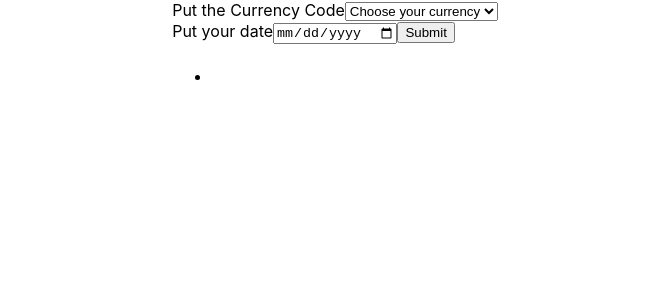
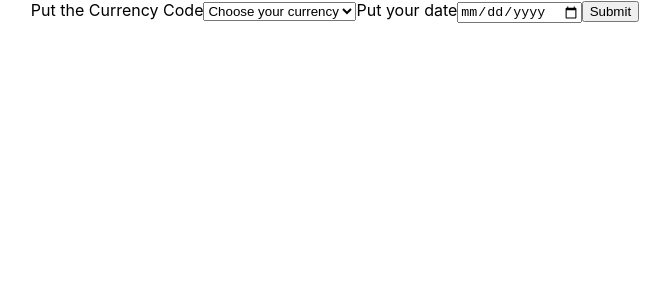
Before and after one commit to ComicMatthew/BankAPI-React, a React (Create React App) app in the folder bankapireact/: page / in a window 1280 px wide. Shown: the top 300 px of the page, without its empty margins (305-975 px from the left). Built offline with nearby package versions, Linux system fonts and the light colour scheme.

Commit message:
used second link with all currencies

```diff
--- a/bankapireact/src/App.js
+++ b/bankapireact/src/App.js
@@ -1,5 +1,5 @@
 import "./App.css";
-import React, {useState} from "react";
+import React, { useState } from "react";
 import SearchForm from "./Components/SearchForm";
 import Results from "./Components/Results";
 
@@ -9,32 +9,35 @@ import Results from "./Components/Results";
 //   { currency: "dolar australijski", code: "AUD", mid: 3.0616 },
 // ];
 
+function App() {
+  const [currencyData, setCurrencyData] = useState({
+    currencyList: [],
+    date: "",
+  });
 
+  const [currencyCode, setCurrencyCode] = useState("");
 
-function App() {
-
-  let [currencyData, setCurrencyData] = useState({
-    currency: '',
-    code: '',
-    mid: '',
-    date: ''
-  })
+  const addCurrencyHandler = (currencyCode) => {
+    console.log(currencyCode);
+    setCurrencyCode(currencyCode);
+  };
 
   const addDateHandler = (data) => {
-    console.log(data)
+    console.log(data);
     setCurrencyData({
-      currency: data.currency,
-      code: data.code,
-      mid: data.rates[0].mid,
-      date: data.rates[0].effectiveDate
-
-    })
-  }
+      currencyList: data[0].rates,
+      date: data[0].effectiveDate,
+    });
+  };
 
   return (
     <div className="App">
-      <SearchForm addDate = {addDateHandler} />
-      <Results items={currencyData} />
+      <SearchForm addDate={addDateHandler} addCurrency={addCurrencyHandler} />
+      <Results
+        items={currencyData.currencyList}
+        date={currencyData.date}
+        code={currencyCode}
+      />
     </div>
   );
 }
--- a/bankapireact/src/Components/ListItem.js
+++ b/bankapireact/src/Components/ListItem.js
@@ -2,12 +2,12 @@ import React from "react";
 
 const ListItem = (props) => {
   return (
-    <li>
+    <div>
       <h1>{props.currency}</h1>
       <h2>{props.code}</h2>
       <h3>{props.mid}</h3>
       <h3>{props.date}</h3>
-    </li>
+    </div>
   );
 };
 
--- a/bankapireact/src/Components/Results.js
+++ b/bankapireact/src/Components/Results.js
@@ -1,21 +1,39 @@
 import ListItem from "./ListItem";
-// import React, {useState} from "react";
+import React from "react";
 
 const Results = (props) => {
+  const filteredList = props.items.filter((item) => {
+    return item.code === props.code;
+  });
 
+  if (props.code === "Choose your currency") {
+    return (
+      <div>
+        <p>{props.date}</p>
+        {props.items.map((item) => (
+          <ListItem
+            key={item.code}
+            currency={item.currency}
+            code={item.code}
+            mid={item.mid}
+          />
+        ))}
+      </div>
+    );
+  }
 
   return (
-    <ul>
-      {/* {props.items.map((item) => ( */}
+    <div>
+      <p>{props.date}</p>
+      {filteredList.map((item) => (
         <ListItem
-          key={props.items.code}
-          currency={props.items.currency}
-          code={props.items.code}
-          mid={props.items.mid}
-          date={props.items.date}
+          key={item.code}
+          currency={item.currency}
+          code={item.code}
+          mid={item.mid}
         />
-      {/* ))} */}
-    </ul>
+      ))}
+    </div>
   );
 };
 
--- a/bankapireact/src/Components/SearchForm.js
+++ b/bankapireact/src/Components/SearchForm.js
@@ -21,15 +21,15 @@ const SearchForm = (props) => {
     event.preventDefault();
 
     if (
-      selectedValue.dateInput !== "" &&
-      selectedValue.currInput !== "Choose your currency"
+      selectedValue.dateInput !== "" //&&
+      //selectedValue.currInput !== "Choose your currency"
     ) {
       const table = "a";
 
-      // let url1 = `http://api.nbp.pl/api/exchangerates/tables/${table}/${selectedValue.dateInput}/`;
-      const url2 = `http://api.nbp.pl/api/exchangerates/rates/${table}/${selectedValue.currInput}/${selectedValue.dateInput}/`;
+      const url1 = `http://api.nbp.pl/api/exchangerates/tables/${table}/${selectedValue.dateInput}/`;
+      // const url2 = `http://api.nbp.pl/api/exchangerates/rates/${table}/${selectedValue.currInput}/${selectedValue.dateInput}/`;
 
-      fetch(url2)
+      fetch(url1)
         .then((response) => {
           if (response.ok) {
             // console.log(response)
@@ -41,28 +41,58 @@ const SearchForm = (props) => {
         .then((currencies) => {
           console.log(currencies);
           props.addDate(currencies);
+          props.addCurrency(selectedValue.currInput);
         });
     }
   };
 
-  const currencyList = [ "THB", "EUR", "USD", "AUD", "HKD", "CAD", "NZD",
-    "SGD", "HUF", "CHF", "GBP", "JPY", "DKK", "CZK", "ISK", "NOK", "SEK", "RON", "TRY",
-    "BGN", "ILS", "CLP", "PHP", "MXN", "ZAR", "BRL", "MYR", "IDR", "KRW", "CNY", "XDR",
+  const currencyList = [
+    "THB",
+    "EUR",
+    "USD",
+    "AUD",
+    "HKD",
+    "CAD",
+    "NZD",
+    "SGD",
+    "HUF",
+    "CHF",
+    "GBP",
+    "JPY",
+    "DKK",
+    "CZK",
+    "ISK",
+    "NOK",
+    "SEK",
+    "RON",
+    "TRY",
+    "BGN",
+    "ILS",
+    "CLP",
+    "PHP",
+    "MXN",
+    "ZAR",
+    "BRL",
+    "MYR",
+    "IDR",
+    "KRW",
+    "CNY",
+    "XDR",
   ];
 
   return (
     <form onSubmit={submitChange}>
       <label for="currInput">Put the Currency Code</label>
-
       <select name="currInput" id="currInput" onChange={handleChange}>
         <option value="Choose your currency">Choose your currency </option>
         {currencyList.map((element) => {
-          return <option value={element}>{element}</option>;
+          return (
+            <option key={element} value={element}>
+              {element}
+            </option>
+          );
         })}
       </select>
-
-      <br></br>
-
       <label for="dateInput">Put your date</label>
       <input
         name="dateInput"
```
Also changed, not shown: 1 other file (tests, documents, lock files or other folders).
